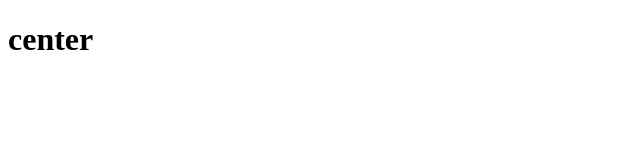
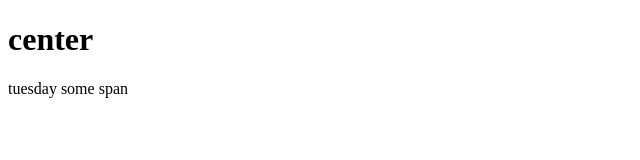
Before and after one commit to Andjito/pro1101, a plain HTML site: page index.html in a window 1280 px wide. Shown: the whole page, without its empty margins (0-640 px from the left). Drawn offline with Linux system fonts and the light colour scheme.

Commit message:
home tuesday

```diff
--- a/index.html
+++ b/index.html
@@ -6,5 +6,6 @@
 </head>
 <body>
     <h1>center</h1>
+    <span> tuesday some span</span>
 </body>
 </html>
```
